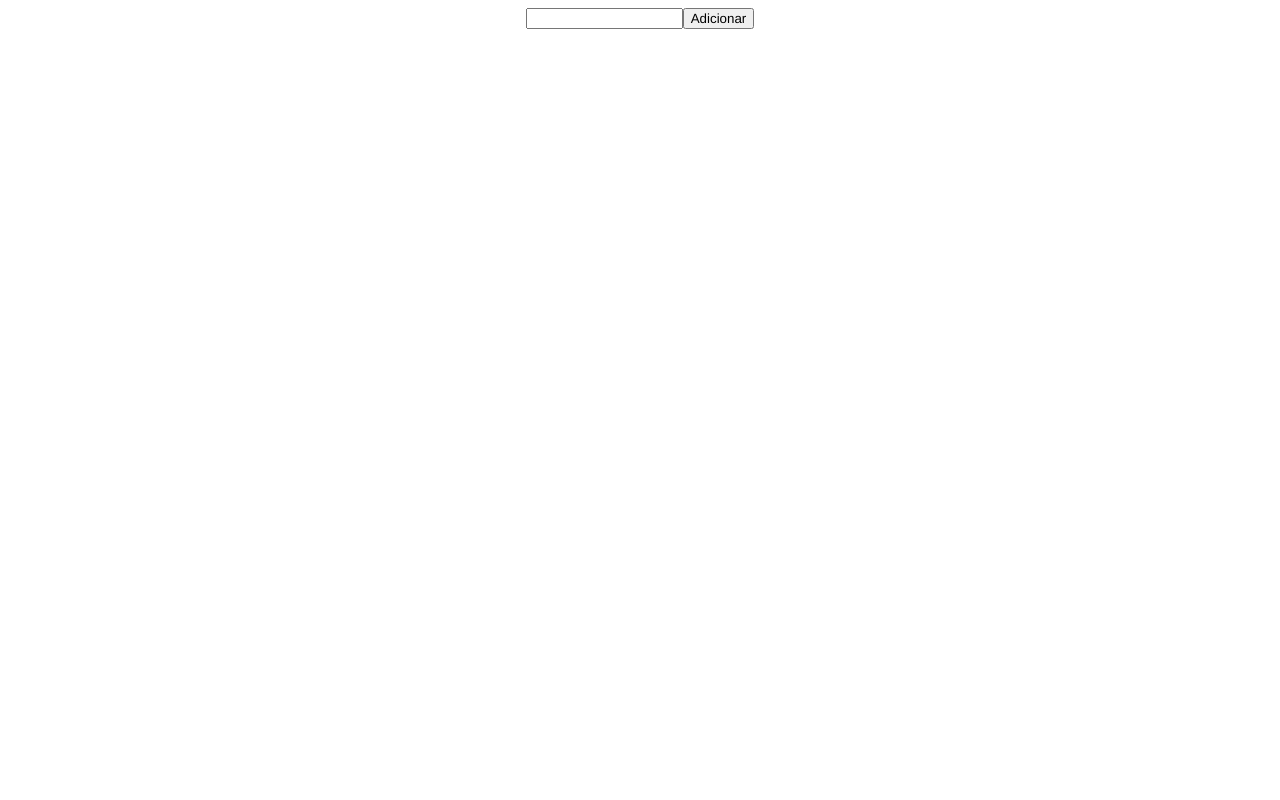
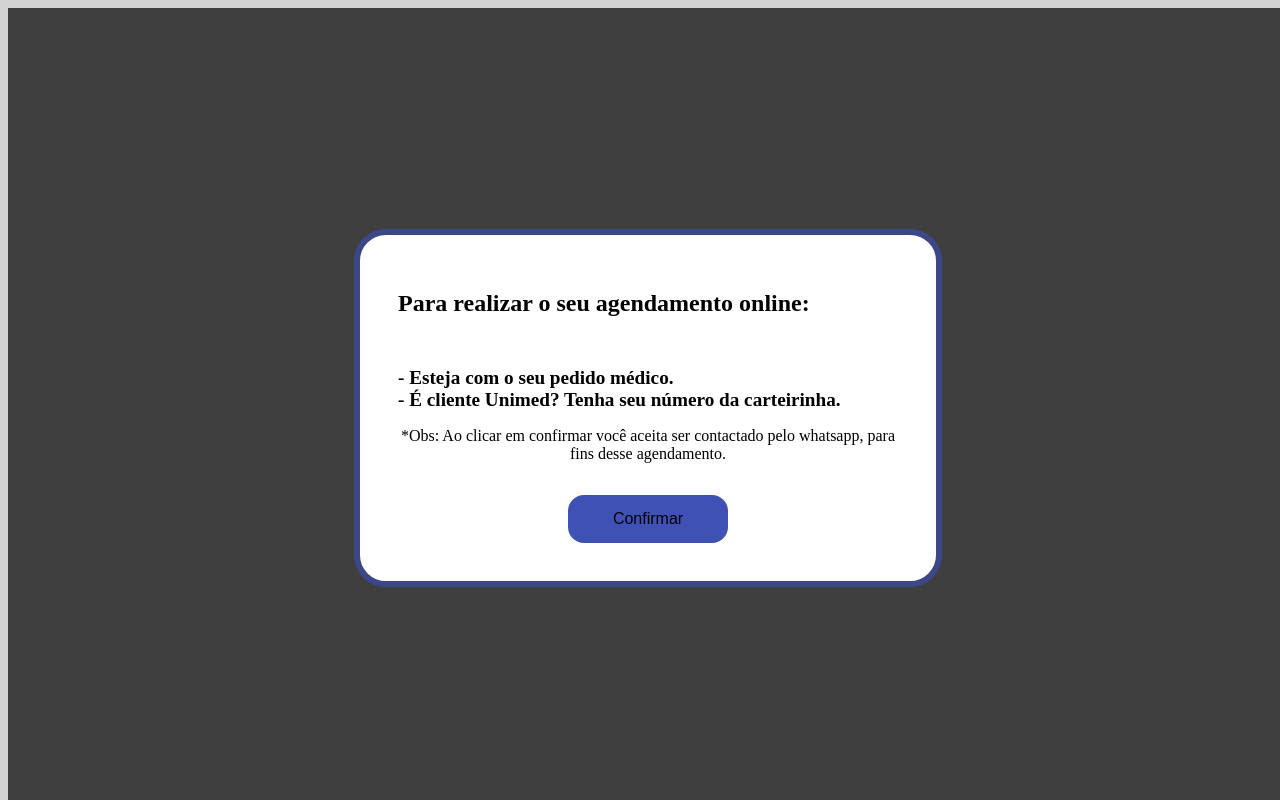
Before and after one commit to Arthur-art/reactjs-codecademy, a React (Create React App) app in the folder study-react/: page / in a window 1280 px wide. Built offline with nearby package versions, Linux system fonts and the light colour scheme.

Commit message:
updating modal, add Scss

```diff
--- /dev/null
+++ b/package.json
@@ -0,0 +1,6 @@
+{
+  "dependencies": {
+    "sass": "^1.32.11",
+    "scss": "^0.2.4"
+  }
+}
--- a/study-react/package.json
+++ b/study-react/package.json
@@ -13,6 +13,7 @@
     "react": "^17.0.2",
     "react-dom": "^17.0.2",
     "react-scripts": "4.0.3",
+    "sass": "^1.32.11",
     "typescript": "^4.1.2",
     "web-vitals": "^1.0.1"
   },
--- a/study-react/public/index.html
+++ b/study-react/public/index.html
@@ -1,13 +1,16 @@
 <!DOCTYPE html>
 <html lang="en">
+
 <head>
   <meta charset="utf-8" />
   <meta name="viewport" content="width=device-width, initial-scale=1" />
-    <link rel="stylesheet" href="./styleSocialNetworkuseState.css">
+  <link rel="stylesheet" href="./main.css">
   <title>React App</title>
 </head>
+
 <body id="container">
   <noscript>You need to enable JavaScript to run this app.</noscript>
   <div id="app"></div>
 </body>
+
 </html>
--- a/study-react/public/main.css
+++ b/study-react/public/main.css
@@ -1,7 +1,4 @@
 body {
-  display: flex;
-  justify-content: center;
-  align-items: center;
   background: lightgray;
 }
 button {
--- a/study-react/src/index.jsx
+++ b/study-react/src/index.jsx
@@ -1,10 +1,10 @@
 import React from "react";
 import ReactDOM from "react-dom";
-import {ToDoList} from './components/Exercises/ToDoList/ToDoList'
+import { Modal } from './components/Exercises/Modal/index'
 
 ReactDOM.render(
-  <div>
-    <ToDoList />
-  </div>,
+  <>
+    <Modal />
+  </>,
   document.getElementById("app")
 );
```
Also changed, not shown: 2 other files (tests, documents, lock files or other folders). Lines whose indentation alone changed are shown as unchanged.
